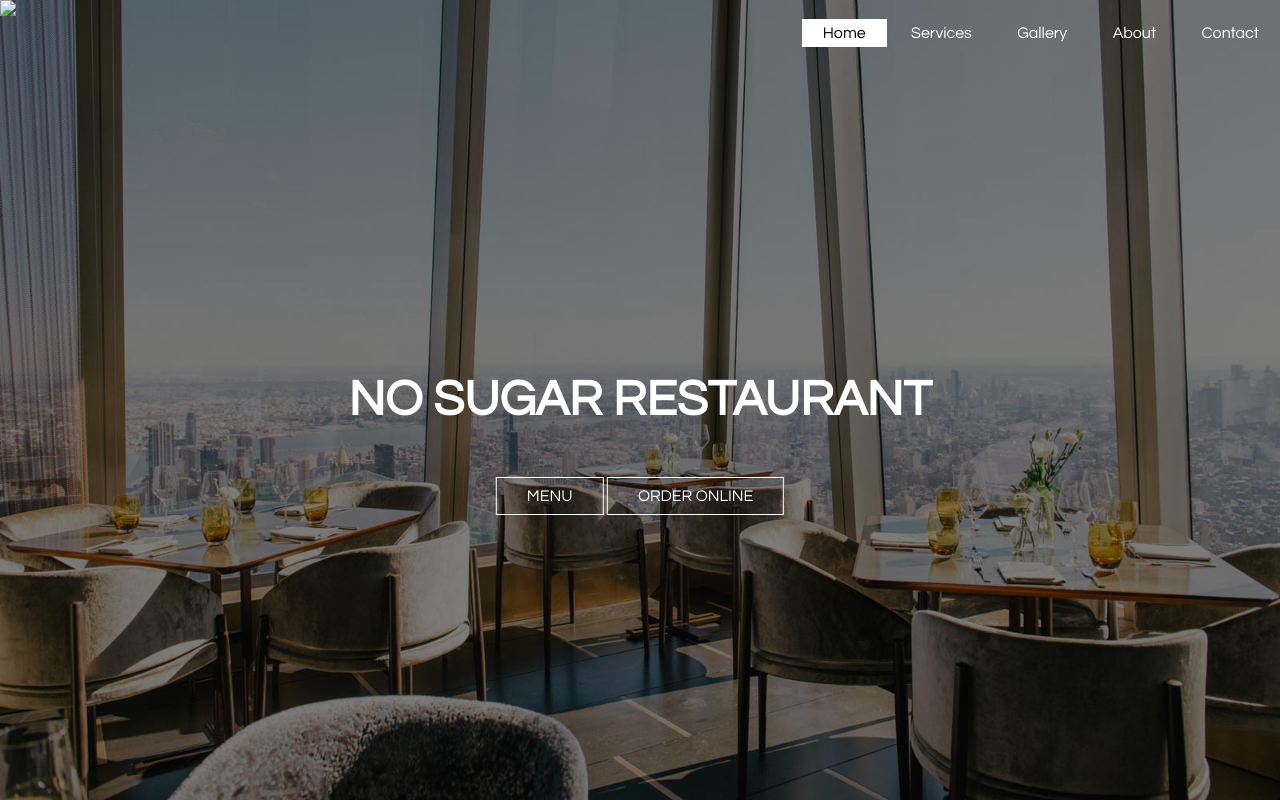
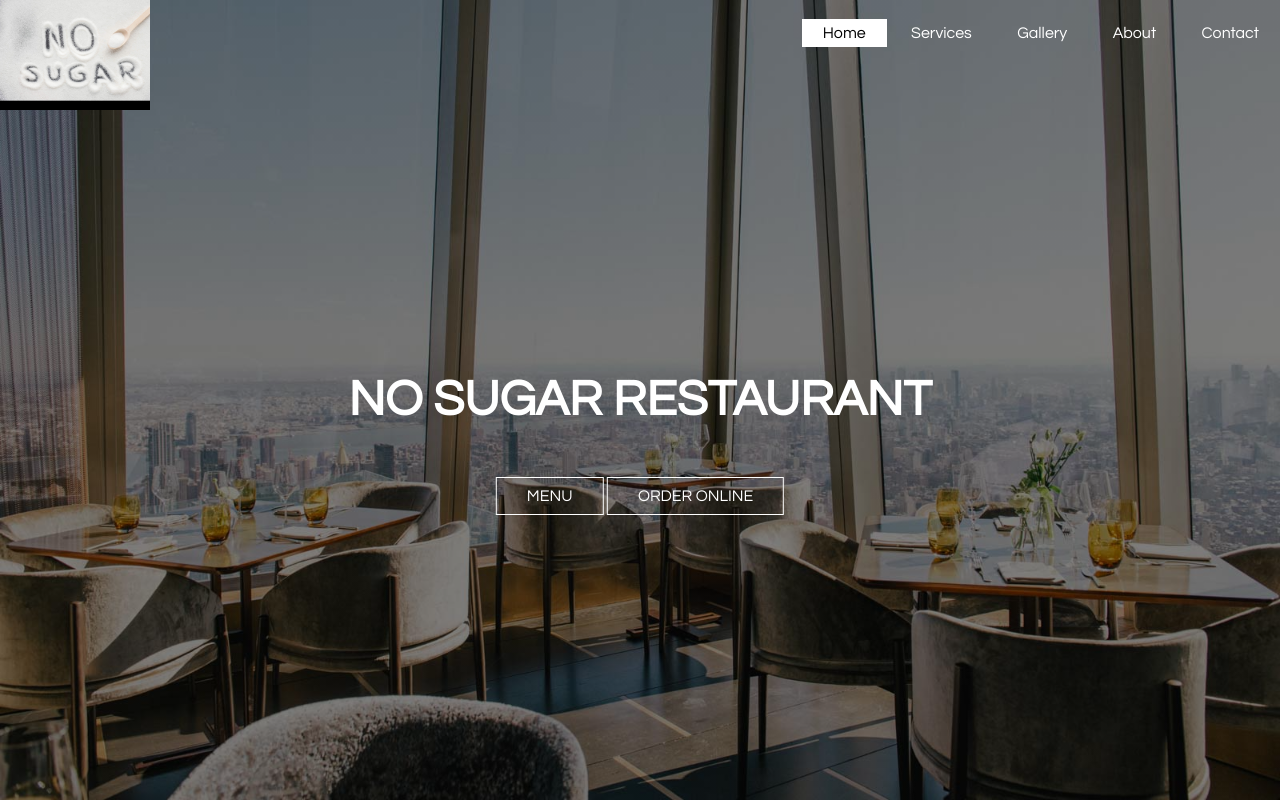
Before and after one commit to goelmansi1999/no-sugar-restaurant, a plain HTML site: page index.html in a window 1280 px wide. Drawn offline with Linux system fonts and the light colour scheme; files that its build step writes are made by us from their sources; files whose address does not match are found by name.

Commit message:
Update index.html

```diff
--- a/index.html
+++ b/index.html
@@ -8,7 +8,7 @@
 <header>
 	<div claass="main">
 		<div class="logo">
-			<img src="logo.jpg">
+			<img src="images/logo.jpg">
 		</div>
 		<ul>
 			<li class="active"><a href="#">Home</a></li>
```
